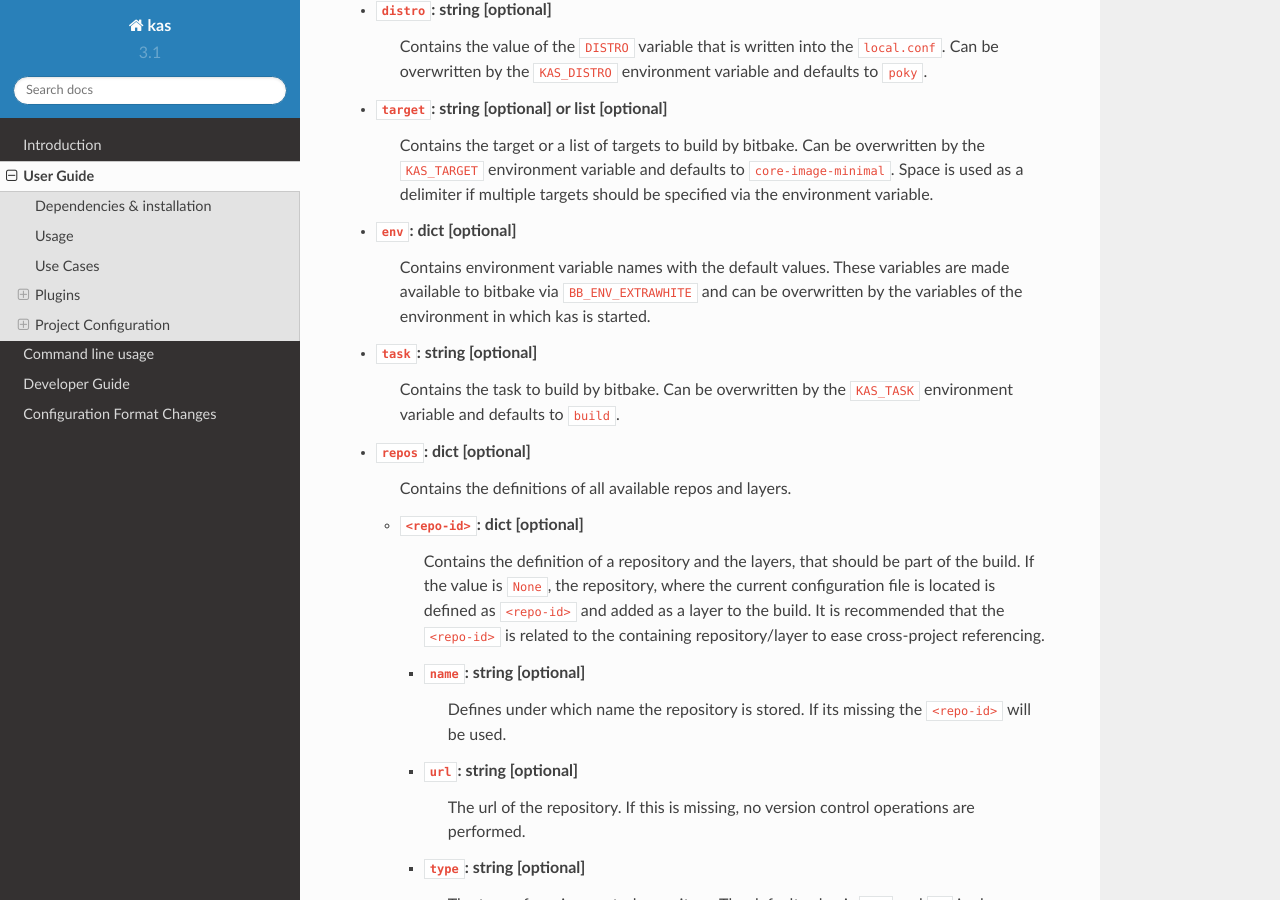
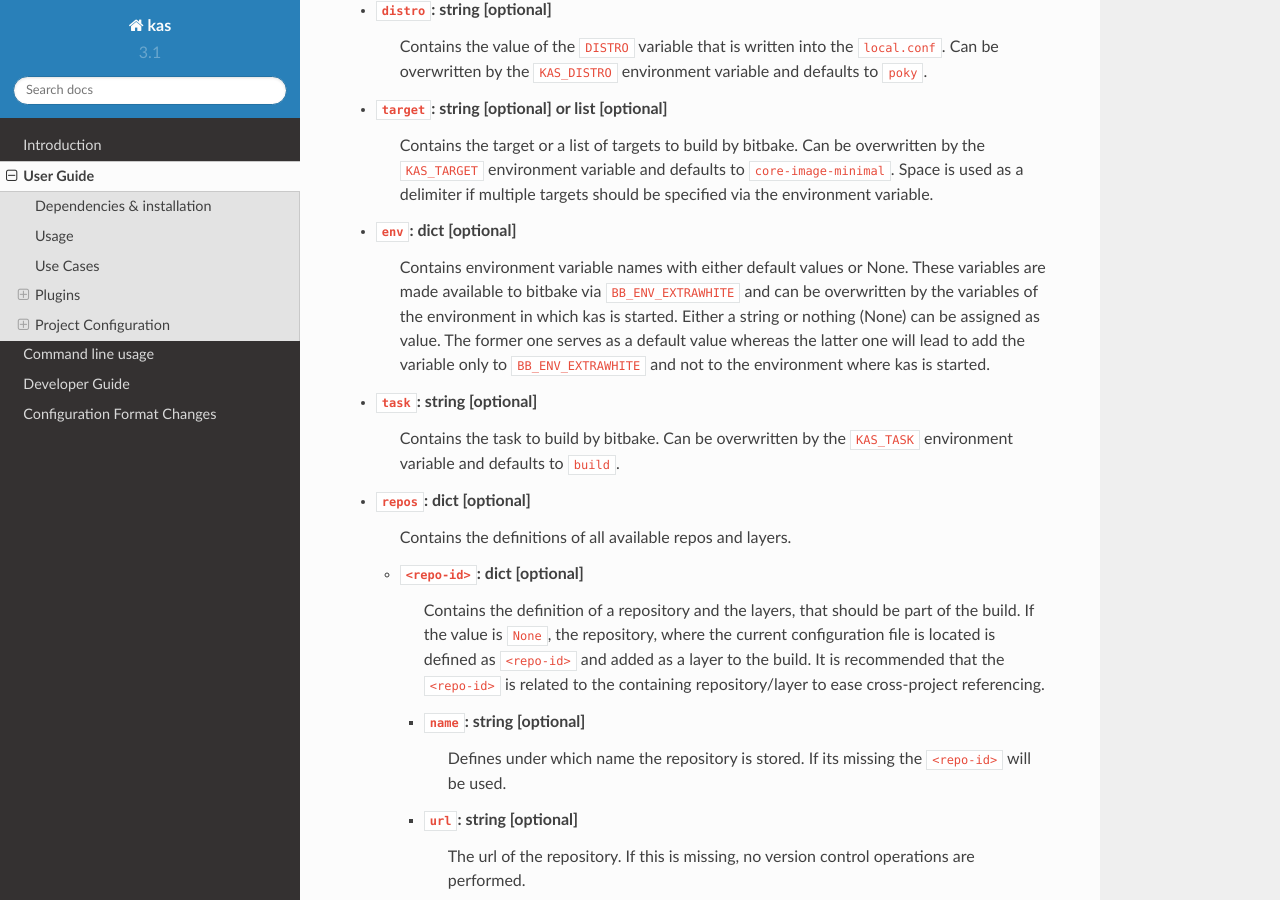
Before and after one commit to siemens/kas, a Sphinx documentation site: the page built from docs/userguide.rst, in a window 1280 px wide and 900 px high, scrolled down 7167 px. Built offline with Sphinx 7.4.7 and the Read the Docs theme 2.0.0, drawn with Linux system fonts in a browser that asks for light colours.

Commit message:
add conditional environment variables
Until now all environment variables in the kas config's
env section require a default value.
In some cases we want to rely on the weak assignment
of bitbake instead of relying on the default value of the
variable in the kas config.

This means if we assign the 'None' value or nothing to the variable
in the kas config then it is only added to BB_ENV_EXTRAWHITE or
BB_ENV_PASSTHROUGH_ADDITIONS without setting it as environment
variable.

Signed-off-by: Benedikt Niedermayr <benedikt.niedermayr@siemens.com>
[Jan: fixed overlong line]
Signed-off-by: Jan Kiszka <jan.kiszka@siemens.com>

```diff
--- a/docs/userguide.rst
+++ b/docs/userguide.rst
@@ -354,9 +354,14 @@
     should be specified via the environment variable.
 
 * ``env``: dict [optional]
-    Contains environment variable names with the default values. These
-    variables are made available to bitbake via ``BB_ENV_EXTRAWHITE`` and can
-    be overwritten by the variables of the environment in which kas is started.
+    Contains environment variable names with either default values or None.
+    These variables are made available to bitbake via ``BB_ENV_EXTRAWHITE``
+    and can be overwritten by the variables of the environment in which
+    kas is started.
+    Either a string or nothing (None) can be assigned as value.
+    The former one serves as a default value whereas the latter one will lead
+    to add the variable only to ``BB_ENV_EXTRAWHITE`` and not to the
+    environment where kas is started.
 
 * ``task``: string [optional]
     Contains the task to build by bitbake. Can be overwritten by the
--- a/kas/__version__.py
+++ b/kas/__version__.py
@@ -28,5 +28,5 @@
 __version__ = '3.1'
 
 # Please update docs/format-changelog.rst when changing the file version.
-__file_version__ = 12
+__file_version__ = 13
 __compatible_file_version__ = 1
```
Also changed, not shown: docs/format-changelog.rst (+9 -0 lines), 2 other files.
